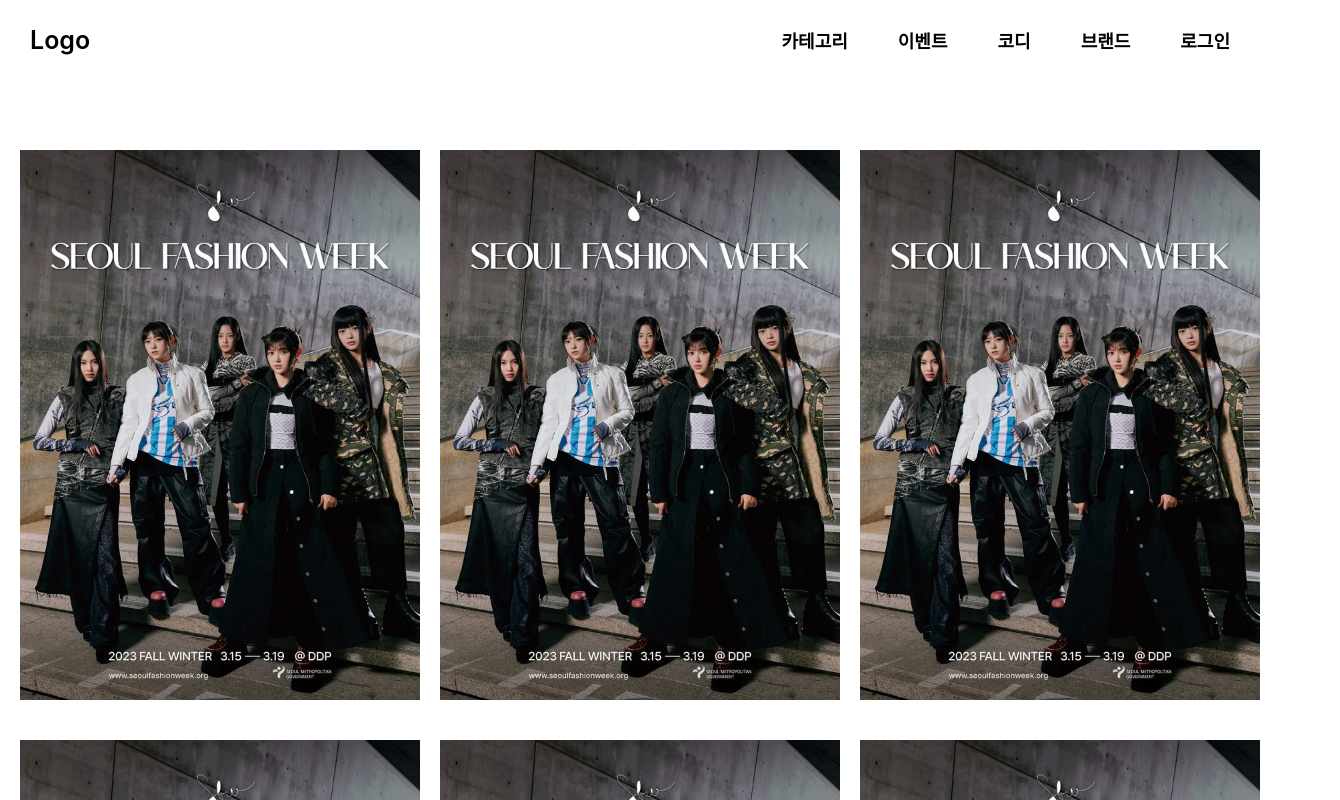
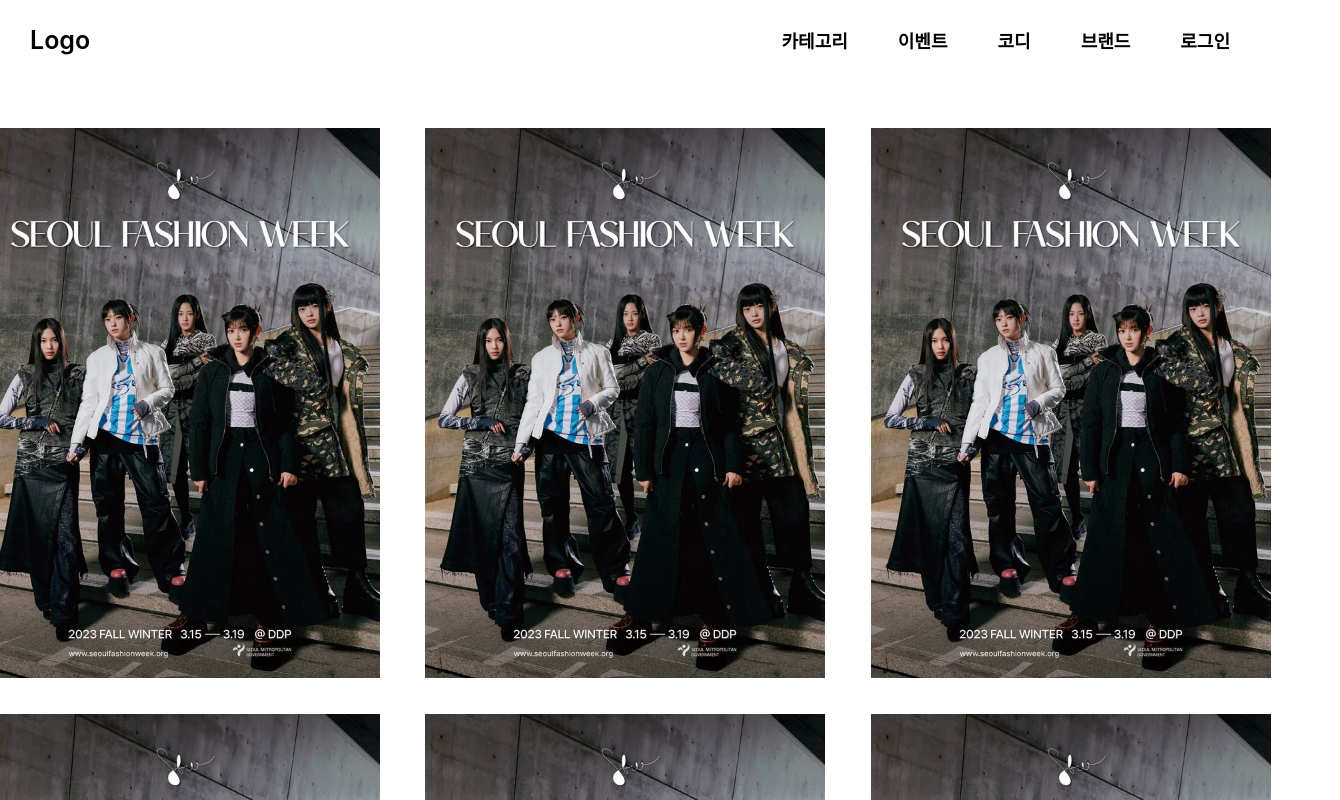
Before and after one commit to ftery0/Typescript, a React (Create React App) app in the folder shop/: page / in a window 1280 px wide. Shown: the top 800 px of the page, 1340 px wide, since content can reach past the window. Built offline with nearby package versions, Linux system fonts and the light colour scheme.

Commit message:
메인 뷰 완성

```diff
--- a/shop/src/components/Main/Home/Home.tsx
+++ b/shop/src/components/Main/Home/Home.tsx
@@ -8,18 +8,34 @@
         <Header/>
         <S.Event>
             <S.Advertisement>
+                <S.Mainul>
+                <li>
                 <S.AdvertisementImg src={testImg}></S.AdvertisementImg>
+                </li>
+                <li>
                 <S.AdvertisementImg src={testImg}></S.AdvertisementImg>
+                </li>
+                <li>
                 <S.AdvertisementImg src={testImg}></S.AdvertisementImg>
+                </li>
+                <li>
                 <S.AdvertisementImg src={testImg}></S.AdvertisementImg>
+                </li>
+                <li>
                 <S.AdvertisementImg src={testImg}></S.AdvertisementImg>
+                </li>
+                <li>
                 <S.AdvertisementImg src={testImg}></S.AdvertisementImg>
+                </li>
+                </S.Mainul>
             </S.Advertisement>
             <S.BestSellerText><p>베스트셀러</p> </S.BestSellerText>
             <S.BestSeller>
                 <S.BestSellerDetail>
                 <S.BestSellerProduct>
-                <S.BestSellerImg src={product}></S.BestSellerImg>
+                <S.BestSellerImg src={product}>
+
+                </S.BestSellerImg>
                 </S.BestSellerProduct>
                 <S.BestSellerProduct>
                 <S.BestSellerImg src={product}></S.BestSellerImg>
--- a/shop/src/components/Main/Home/style.ts
+++ b/shop/src/components/Main/Home/style.ts
@@ -8,18 +8,28 @@
 `;
 export const Event = styled.div`
   display: flex;
+  align-items: center;
   flex-direction: column;
   margin-top: 80px;
   width: 100vw;
   height: calc(100% - 80px);
 `;
+export const Mainul = styled.ul`
+    width: 100%;
+    height: 100%;
+    display: inline-block;
+    list-style: none;
+    li{
+     display: inline-flex;
+        width: calc(33.33% - 8px);
+        margin-top: 12px;
+        position: relative;
+    }
+`
+
 export const Advertisement = styled.div`
-  margin-top: 50px;
-  display: flex;
-  justify-content: center;
-  gap: 20px;
-  flex-wrap: wrap;
-  width: 100%;
+display: flex;
+  width: 1400px;
   height: 49%;
   overflow: hidden;
 `;
--- a/shop/src/constants/Head/style.ts
+++ b/shop/src/constants/Head/style.ts
@@ -1,6 +1,7 @@
 import styled from "styled-components";
 
 export const Head = styled.div`
+z-index: 5;
   position: fixed;
   display: flex;
   justify-content: space-between;
```
